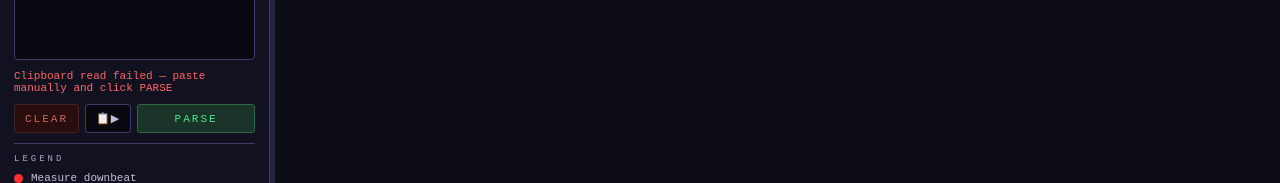
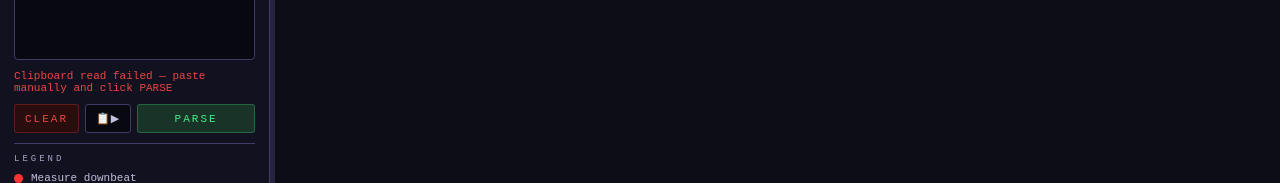
Before and after one commit to togry/metronome, a React (Vite) app: page / in a window 1280 px wide. Both pictures are taken after a click on the button "📋▶". Shown: the part 527-710 px from the top of the page. Built offline with nearby package versions, Linux system fonts and the light colour scheme.

Commit message:
UI readability/contrast improvements

```diff
--- a/src/Metronome.jsx
+++ b/src/Metronome.jsx
@@ -1241,8 +1241,11 @@ export default function Metronome() {
             <div style={{
               display: 'flex', flexDirection: 'column', gap: 4,
               padding: '5px 8px',
-              background: countInEnabled ? '#0a1a0a' : 'transparent',
-              border: `1px solid ${countInEnabled ? '#336633' : C.border}`,
+              // Theme tokens, not fixed hexes: the old '#0a1a0a' stayed
+              // near-black in the daylight palette. greenDim + a translucent
+              // green edge is the same pairing HelpModal uses.
+              background: countInEnabled ? C.greenDim : 'transparent',
+              border: `1px solid ${countInEnabled ? `${C.green}44` : C.border}`,
               borderRadius: 4, flexShrink: 0, overflow: 'visible',
             }}>
               {/* Header row: checkbox + label + beat selects always in one line */}
@@ -1330,6 +1333,16 @@ export default function Metronome() {
                 {previewMs && (
                   <span style={{ color: C.textDim, fontSize: 10 }}>
                     &nbsp;= {Math.round(previewMs.tempoBPM * tempoScale / 100)} {t.labelBpm}
+                  </span>
+                )}
+                {/* Inside a rit/accel the figure above is the written tempo, not
+                    the one being played — it can be out by a factor of two by
+                    the end of a long curve. The arrow says so without claiming
+                    a number the readout would have to update every beat. */}
+                {previewMs?.ritAccelSpan && (
+                  <span title={t.tooltipTempoCurve}
+                        style={{ color: C.primary, fontSize: 10 }}>
+                    &nbsp;{previewMs.ritAccelSpan.kind === 'rit' ? '↘' : '↗'}
                   </span>
                 )}
               </label>
@@ -1496,7 +1509,7 @@ export default function Metronome() {
                   />
                 </div>
                 <button onClick={() => { setLoopStart(null); setLoopEnd(null); }} style={{
-                  background: C.redDim, border: '1px solid #442222', color: '#cc6666',
+                  background: C.redDim, border: `1px solid ${C.red}44`, color: C.red,
                   padding: mobile ? '8px 12px' : '4px 10px',
                   cursor: 'pointer', borderRadius: 3, fontSize: 11, letterSpacing: 1,
                   fontFamily: 'monospace', marginTop: mobile ? 0 : 14,
--- a/src/components/ScorePanel.jsx
+++ b/src/components/ScorePanel.jsx
@@ -42,7 +42,7 @@ export default function ScorePanel({
       />
 
       {parseError && (
-        <div style={{ color: '#ff6666', fontSize: 11 }}>{parseError}</div>
+        <div style={{ color: C.red, fontSize: 11 }}>{parseError}</div>
       )}
       {parseWarnings.map((w, i) => (
         <div key={i} style={{ color: C.primary, fontSize: 11 }}>⚠ {w}</div>
@@ -50,7 +50,7 @@ export default function ScorePanel({
 
       <div style={{ display: 'flex', gap: 6 }}>
         <button onClick={() => setScoreText('')} style={{
-          background: C.redDim, border: '1px solid #442222', color: '#cc6666',
+          background: C.redDim, border: `1px solid ${C.red}44`, color: C.red,
           padding: mobile ? '12px' : '7px 10px', cursor: 'pointer', borderRadius: 3,
           letterSpacing: 2, fontSize: mobile ? 14 : 11, fontFamily: 'monospace',
         }}>CLEAR</button>
@@ -61,7 +61,7 @@ export default function ScorePanel({
           flexShrink: 0,
         }}>📋▶</button>
         <button onClick={onParse} style={{
-          flex: 1, background: C.greenDim, border: '1px solid #336644', color: C.green,
+          flex: 1, background: C.greenDim, border: `1px solid ${C.green}44`, color: C.green,
           padding: mobile ? '12px' : '7px 12px', cursor: 'pointer', borderRadius: 3,
           letterSpacing: 2, fontSize: mobile ? 14 : 11, fontFamily: 'monospace',
         }}>PARSE</button>
--- a/src/i18n/en.js
+++ b/src/i18n/en.js
@@ -42,6 +42,7 @@ const en = {
   ],
   labelTempo:      'TEMPO',
   tooltipTempoReset: 'Back to written tempo (100%)',
+  tooltipTempoCurve: 'Tempo is changing — the figure is the written tempo, not the one playing',
   labelBpm:        'bpm',
   labelBt:         'BT',
   labelBtAuto:     'auto',
--- a/src/i18n/no.js
+++ b/src/i18n/no.js
@@ -41,6 +41,7 @@ const no = {
   ],
   labelTempo:      'TEMPO',
   tooltipTempoReset: 'Tilbake til angitt tempo (100 %)',
+  tooltipTempoCurve: 'Tempoet endrer seg — tallet er angitt tempo, ikke det som spilles',
   labelBpm:        'slag/min',
   labelBt:         'BT',
   labelBtAuto:     'auto',
```
